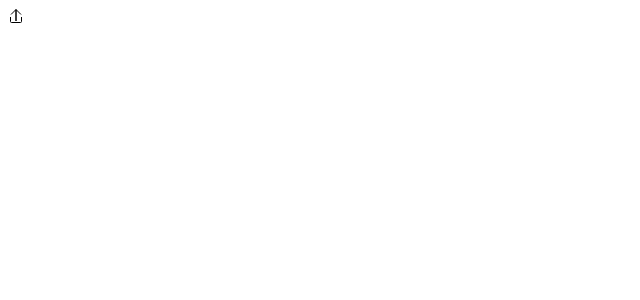
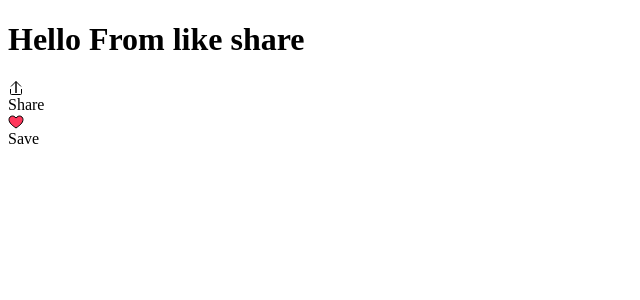
Before and after one commit to couchbnb/Image-Gallery, a React app: page / in a window 1280 px wide. Shown: the top 300 px of the page, without its empty margins (0-640 px from the left). Built offline with nearby package versions, Linux system fonts and the light colour scheme; the HTML template or start-up script is replaced by a standard one.

Commit message:
Can render now the save and share button svg. Saved the matching color in styles for save

```diff
--- a/client/src/components/App.jsx
+++ b/client/src/components/App.jsx
@@ -1,10 +1,12 @@
 import React from 'react';
+import LikeShare from './LikeShare.jsx'
+
 
 function App() {
   return (
     <div>
 
-<svg viewBox="0 0 32 32" xmlns="http://www.w3.org/2000/svg" aria-hidden="true" display="block" fill="none" style={{height:"16px",width:"16px"}} stroke="currentcolor" strokeWidth="2" overflow="visible" ><g> <path d="M27 18v9a2 2 0 01-2 2H7a2 2 0 01-2-2v-9M16 3v23V3zM6 13l9.293-9.293a1 1 0 011.414 0L26 13"/></g></svg>
+    <LikeShare />
 
       </div>
   );
--- a/client/src/components/LIkeShare.jsx
+++ b/client/src/components/LIkeShare.jsx
@@ -1,14 +1,32 @@
-function LikeShare()) {
+import React from 'react';
 
+console.log('hi from share like');
 
+function LikeShare() {
   return (
     <div>
       <h1>Hello From like share </h1>
 
+      <div id="share">
+        <span>
+          <svg viewBox="0 0 32 32" xmlns="http://www.w3.org/2000/svg" aria-hidden="true" display="block" fill="none" style={{ height: '16px', width: '16px' }} stroke="currentcolor" strokeWidth="2" overflow="visible">
+            <path d="M27 18v9a2 2 0 01-2 2H7a2 2 0 01-2-2v-9M16 3v23V3zM6 13l9.293-9.293a1 1 0 011.414 0L26 13" />
+          </svg>
+        </span>
+        Share
+      </div>
+      <div id="save">
+        <span>
+          <svg viewBox="0 0 32 32" xmlns="http://www.w3.org/2000/svg" aria-hidden="true" display="block" fill="none" style={{ height: '16px', width: '16px', fill: 'rgb(255, 56, 92)' }} stroke="currentcolor" strokeWidth="2" overflow="visible">
+            <path d="m16 28c7-4.733 14-10 14-17 0-1.792-.683-3.583-2.05-4.95-1.367-1.366-3.158-2.05-4.95-2.05-1.791 0-3.583.684-4.949 2.05l-2.051 2.051-2.05-2.051c-1.367-1.366-3.158-2.05-4.95-2.05-1.791 0-3.583.684-4.949 2.05-1.367 1.367-2.051 3.158-2.051 4.95 0 7 7 12.267 14 17z" />
+          </svg>
+        </span>
+        Save
+      </div>
 
-      <svg viewBox="0 0 32 32" xmlns="http://www.w3.org/2000/svg" aria-hidden="true" role="presentation" focusable="false" display="block" fill="none" style="height:16px;width:16px" stroke="currentcolor" strokeWidth="2" overflow="visible"><path d="m16 28c7-4.733 14-10 14-17 0-1.792-.683-3.583-2.05-4.95-1.367-1.366-3.158-2.05-4.95-2.05-1.791 0-3.583.684-4.949 2.05l-2.051 2.051-2.05-2.051c-1.367-1.366-3.158-2.05-4.95-2.05-1.791 0-3.583.684-4.949 2.05-1.367 1.367-2.051 3.158-2.051 4.95 0 7 7 12.267 14 17z"></path></svg>
+    </div>
 
-
-      <svg viewBox="0 0 32 32" xmlns="http://www.w3.org/2000/svg" aria-hidden="true" display="block" fill="none" style={{height:"16px",width:"16px"}} stroke="currentcolor" strokeWidth="2" overflow="visible" ><g> <path d="M27 18v9a2 2 0 01-2 2H7a2 2 0 01-2-2v-9M16 3v23V3zM6 13l9.293-9.293a1 1 0 011.414 0L26 13"/></g></svg>
   );
 }
+
+export default LikeShare;
```
Also changed, not shown: 1 other file (tests, documents, lock files or other folders).
